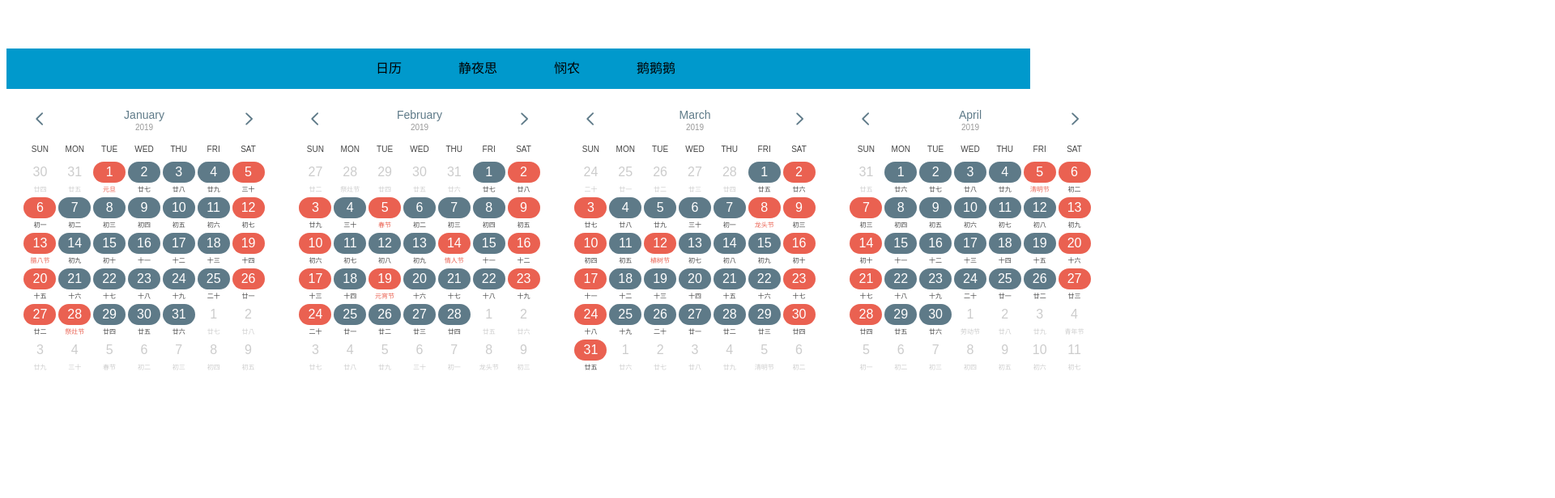
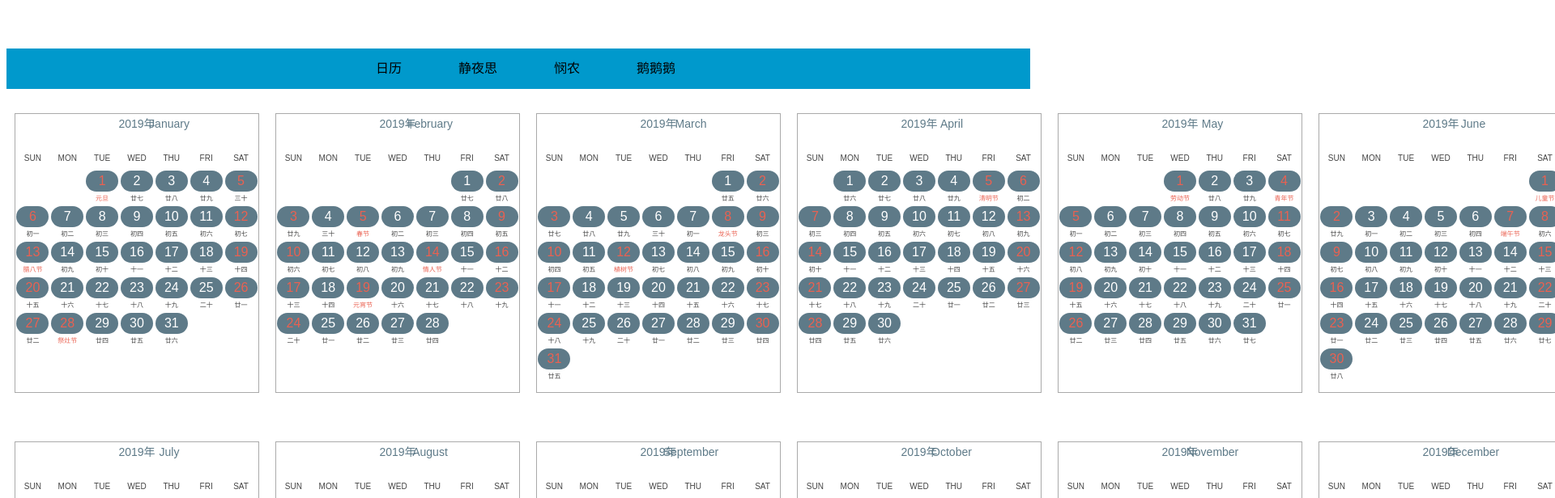
Before and after one commit to sukizhao/vueRouter, a Vue app: page /#/mycalendar in a window 1280 px wide. Shown: the top 616 px of the page at 81% size, 1920 px wide, since content can reach past the window. Built offline with nearby package versions, Linux system fonts and the light colour scheme.

Commit message:
加入日历

```diff
--- a/src/components/calendar.vue
+++ b/src/components/calendar.vue
@@ -26,18 +26,22 @@
 }
 .calendar-info {
   padding-top: 3px;
-  font-size: 16px;
+  /* font-size: 16px; */
+  font-size: 14px;
   line-height: 1.3;
   text-align: center;
 }
 .calendar-info > div.month {
   margin: auto;
   height: 20px;
-  width: 100px;
+  /* width: 100px; */
   text-align: center;
   color: #5e7a88;
   overflow: hidden;
   position: relative;
+  /* 重新定位 */
+  top: -18px;
+  left: 140px;
 }
 .calendar-info > div.month .month-inner {
   position: absolute;
@@ -91,12 +95,14 @@
   cursor: default !important;
 }
 .calendar td.disabled {
-  color: #ccc;
+  /* color: #ccc; */
+  color: #fff;
   pointer-events: none !important;
   cursor: default !important;
 }
 .calendar td.disabled div {
-  color: #ccc;
+  /* color: #ccc; */
+  color: #fff;
 }
 .calendar td span {
   display: block;
@@ -108,11 +114,11 @@
   border-radius: 20px;
 }
 .calendar td:not(.selected) span:not(.red):hover {
-  background: #f3f8fa;
+  /* background: #f3f8fa; */
   color: #444;
 }
 .calendar td:not(.selected) span.red:hover {
-  background: #f9efef;
+  /* background: #f9efef; */
 }
 
 .calendar td:not(.disabled) span.red {
@@ -139,12 +145,12 @@
   color: #ea6151;
 }
 .calendar td.selected span.red {
-  background-color: #ea6151;
-  color: #fff;
+  /* background-color: #ea6151;
+  color: #fff; */
 }
 .calendar td.selected span.red:hover {
-  background-color: #ea6151;
-  color: #fff;
+  /* background-color: #ea6151;
+  color: #fff; */
 }
 .calendar thead td {
   text-transform: uppercase;
@@ -215,7 +221,7 @@
 <template>
   <div class="calendar">
     <div class="calendar-tools">
-      <span class="calendar-prev" @click="prev">
+      <!-- <span class="calendar-prev" @click="prev">
         <svg
           width="20"
           height="20"
@@ -233,8 +239,8 @@
             </g>
           </g>
         </svg>
-      </span>
-      <span class="calendar-next" @click="next">
+      </span>-->
+      <!-- <span class="calendar-next" @click="next">
         <svg
           width="20"
           height="20"
@@ -252,14 +258,14 @@
             </g>
           </g>
         </svg>
-      </span>
-      <div class="calendar-info" @click.stop="changeYear">
+      </span>-->
+      <div class="calendar-info">
+        <span class="year">{{year}}年</span>
         <div class="month">
           <div class="month-inner" :style="{'top':-(this.month*20)+'px'}">
             <span v-for="m in months">{{m}}</span>
           </div>
         </div>
-        <div class="year">{{year}}</div>
       </div>
     </div>
     <table cellpadding="5">
@@ -363,19 +369,33 @@ export default {
       type: Array,
       default: function() {
         return window.navigator.language.toLowerCase() == "zh-cn"
-          ? [
-              "一月",
-              "二月",
-              "三月",
-              "四月",
-              "五月",
-              "六月",
-              "七月",
-              "八月",
-              "九月",
-              "十月",
-              "十一月",
-              "十二月"
+          ? // ? [
+            //     "一月",
+            //     "二月",
+            //     "三月",
+            //     "四月",
+            //     "五月",
+            //     "六月",
+            //     "七月",
+            //     "八月",
+            //     "九月",
+            //     "十月",
+            //     "十一月",
+            //     "十二月"
+            //   ]
+            [
+              "1月",
+              "2月",
+              "3月",
+              "4月",
+              "5月",
+              "6月",
+              "7月",
+              "8月",
+              "9月",
+              "10月",
+              "11月",
+              "12月"
             ]
           : [
               "January",
--- a/src/components/mycalendar.vue
+++ b/src/components/mycalendar.vue
@@ -1,5 +1,5 @@
 <template>
-  <div id="myapp">
+  <div id="mycalender">
     <div class="flex">
       <div class="box">
         <calendar
@@ -42,6 +42,89 @@
           @select="calendar4.select"
         ></calendar>
       </div>
+      <div class="box">
+        <calendar
+          :range="calendar5.range"
+          :lunar="calendar5.lunar"
+          :value="calendar5.value"
+          :begin="calendar5.begin"
+          :end="calendar5.end"
+          @select="calendar5.select"
+        ></calendar>
+      </div>
+      <div class="box">
+        <calendar
+          :range="calendar6.range"
+          :lunar="calendar6.lunar"
+          :value="calendar6.value"
+          :begin="calendar6.begin"
+          :end="calendar6.end"
+          @select="calendar6.select"
+        ></calendar>
+      </div>
+    </div>
+    <div class="flex">
+      <div class="box">
+        <calendar
+          :range="calendar7.range"
+          :lunar="calendar7.lunar"
+          :value="calendar7.value"
+          :begin="calendar7.begin"
+          :end="calendar7.end"
+          @select="calendar7.select"
+        ></calendar>
+      </div>
+
+      <div class="box">
+        <calendar
+          :range="calendar8.range"
+          :lunar="calendar8.lunar"
+          :value="calendar8.value"
+          :begin="calendar8.begin"
+          :end="calendar8.end"
+          @select="calendar8.select"
+        ></calendar>
+      </div>
+      <div class="box">
+        <calendar
+          :range="calendar9.range"
+          :lunar="calendar9.lunar"
+          :value="calendar9.value"
+          :begin="calendar9.begin"
+          :end="calendar9.end"
+          @select="calendar9.select"
+        ></calendar>
+      </div>
+      <div class="box">
+        <calendar
+          :range="calendar10.range"
+          :lunar="calendar10.lunar"
+          :value="calendar10.value"
+          :begin="calendar10.begin"
+          :end="calendar10.end"
+          @select="calendar10.select"
+        ></calendar>
+      </div>
+      <div class="box">
+        <calendar
+          :range="calendar11.range"
+          :lunar="calendar11.lunar"
+          :value="calendar11.value"
+          :begin="calendar11.begin"
+          :end="calendar11.end"
+          @select="calendar11.select"
+        ></calendar>
+      </div>
+      <div class="box">
+        <calendar
+          :range="calendar12.range"
+          :lunar="calendar12.lunar"
+          :value="calendar12.value"
+          :begin="calendar12.begin"
+          :end="calendar12.end"
+          @select="calendar12.select"
+        ></calendar>
+      </div>
     </div>
   </div>
 </template>
@@ -50,7 +133,7 @@
 import calendar from "./calendar.vue";
 
 export default {
-  name: "myapp",
+  name: "mycalendar",
   components: {
     calendar
   },
@@ -95,6 +178,86 @@ export default {
         select(begin, end) {
           // console.log(begin.toString(),end.toString());
         }
+      },
+      calendar5: {
+        range: true,
+        value: [[2019, 5, 1], [2030, 1, 1]], //默认日期
+        lunar: true, //显示农历
+        begin: [1900, 1, 1], //可选开始日期
+        end: [2030, 1, 1], //可选结束日期
+        select(begin, end) {
+          // console.log(begin.toString(),end.toString());
+        }
+      },
+      calendar6: {
+        range: true,
+        value: [[2019, 6, 1], [2030, 1, 1]], //默认日期
+        lunar: true, //显示农历
+        begin: [1900, 1, 1], //可选开始日期
+        end: [2030, 1, 1], //可选结束日期
+        select(begin, end) {
+          // console.log(begin.toString(),end.toString());
+        }
+      },
+      calendar7: {
+        range: true,
+        value: [[2019, 7, 1], [2030, 1, 1]], //默认日期
+        lunar: true, //显示农历
+        begin: [1900, 1, 1], //可选开始日期
+        end: [2030, 1, 1], //可选结束日期
+        select(begin, end) {
+          // console.log(begin.toString(),end.toString());
+        }
+      },
+      calendar8: {
+        range: true,
+        value: [[2019, 8, 1], [2030, 1, 1]], //默认日期
+        lunar: true, //显示农历
+        begin: [1900, 1, 1], //可选开始日期
+        end: [2030, 1, 1], //可选结束日期
+        select(begin, end) {
+          // console.log(begin.toString(),end.toString());
+        }
+      },
+      calendar9: {
+        range: true,
+        value: [[2019, 9, 1], [2030, 1, 1]], //默认日期
+        lunar: true, //显示农历
+        begin: [1900, 1, 1], //可选开始日期
+        end: [2030, 1, 1], //可选结束日期
+        select(begin, end) {
+          // console.log(begin.toString(),end.toString());
+        }
+      },
+      calendar10: {
+        range: true,
+        value: [[2019, 10, 1], [2030, 1, 1]], //默认日期
+        lunar: true, //显示农历
+        begin: [1900, 1, 1], //可选开始日期
+        end: [2030, 1, 1], //可选结束日期
+        select(begin, end) {
+          // console.log(begin.toString(),end.toString());
+        }
+      },
+      calendar11: {
+        range: true,
+        value: [[2019, 11, 1], [2030, 1, 1]], //默认日期
+        lunar: true, //显示农历
+        begin: [1900, 1, 1], //可选开始日期
+        end: [2030, 1, 1], //可选结束日期
+        select(begin, end) {
+          // console.log(begin.toString(),end.toString());
+        }
+      },
+      calendar12: {
+        range: true,
+        value: [[2019, 12, 1], [2030, 1, 1]], //默认日期
+        lunar: true, //显示农历
+        begin: [1900, 1, 1], //可选开始日期
+        end: [2030, 1, 1], //可选结束日期
+        select(begin, end) {
+          // console.log(begin.toString(),end.toString());
+        }
       }
     };
   },
@@ -108,6 +271,7 @@ export default {
 }
 .box {
   width: 300px;
-  margin: 20px;
+  border: 1px solid #aaa;
+  margin: 30px 10px;
 }
 </style>
```
